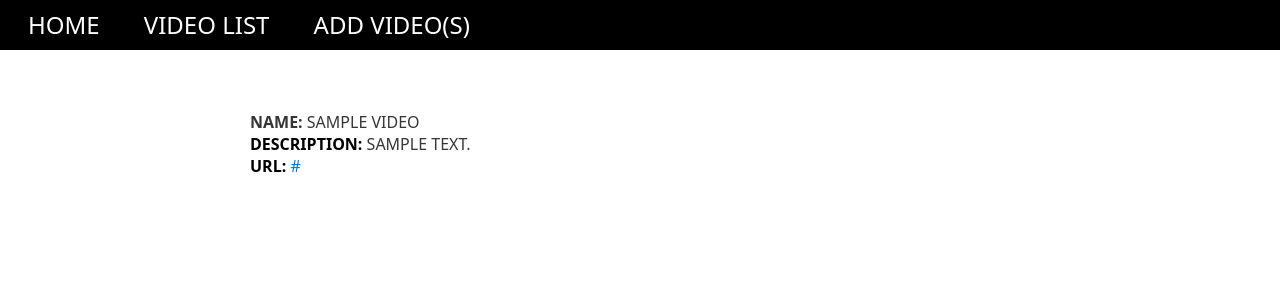
After one commit to a1d3nmam3d0v/django-youtube-app, a Django app: page /video/1 in a window 1280 px wide. The commit adds this page. Shown: the top 300 px of the page. Run offline with Django 4.2, Linux system fonts and the light colour scheme; tables that the repository leaves empty hold one stand-in row (values such as "Sample post").

Commit message:
link from video list goes to a video detail page for each video

```diff
--- a/video/settings.py
+++ b/video/settings.py
@@ -116,7 +116,7 @@ USE_TZ = True
 # Static files (CSS, JavaScript, Images)
 # https://docs.djangoproject.com/en/4.1/howto/static-files/
 
-STATIC_URL = "static/"
+STATIC_URL = "/static/"
 
 # Default primary key field type
 # https://docs.djangoproject.com/en/4.1/ref/settings/#default-auto-field
--- a/video_collection/static/css/styles.css
+++ b/video_collection/static/css/style.css
@@ -5,11 +5,15 @@
     text-transform: uppercase;
 }
 
+h1 {
+    font-size: 130px;
+}
+
 nav {
     position: fixed;
     top: 0;
     right: 0;
-    margin-bottom: 1rem;
+    /* margin-bottom: 1rem; */
     width: 100%;
     background-color: black;
     padding: 0.5rem;
@@ -24,12 +28,17 @@ nav a {
 }
 
 a:hover{
+    color: blue;
+    /* color: #d8c1ff; */
     text-decoration: none;
-    font-weight: bold;
+    /* font-weight: bold; */
 }
 
 .page-wrapper {
     background: #d8c1ff;
+
+    /* background-color: rgb(50, 104, 205); */
+    /* background-color: black; */
     text-indent: 0.5rem;
 }
 
@@ -42,7 +51,7 @@ a:hover{
 .search-form {
     display: flex;
     align-items: center;
-    margin: 1rem 0;
+    /* margin: 1rem 0; */
     padding: 1rem 0;
     justify-content: center;
     flex-wrap: wrap;
@@ -58,12 +67,15 @@ label {
     overflow: hidden;
 }
 
-.video-name,
-.video-notes,
-.video-url {
+.details-link {
     text-align: right;
     padding-right: 1rem;
+    font-size: 40px;
 }
+
+
+
+
 
 .video-url {
     display: block;
--- a/video_collection/templates/video_collection/base.html
+++ b/video_collection/templates/video_collection/base.html
@@ -1,10 +1,12 @@
 {% load static %}
+<!DOCTYPE html>
+<html lang="en">
+    <head>
+        <meta charset="UTF-8" />
 
-<html>
-    <head>
         <title>Noise and Sound</title>
         <link rel="stylesheet" href="https://cdn.jsdelivr.net/gh/kognise/water.css@latest/dist/light.min.css" />
-        <link rel="stylesheet" href="{% static 'css/styles.css' %}" />
+        <link rel="stylesheet" href="{% static 'css/style.css' %}" />
     </head>
     <body>
         <nav>
--- /dev/null
+++ b/video_collection/templates/video_collection/video_detail.html
@@ -0,0 +1,13 @@
+{% extends 'video_collection/base.html'%}
+{% block content %}
+
+<b>Name:</b>
+{{ video.name }}
+<br>
+<strong>Description:</strong>
+{{ video.notes }}
+<br>
+<strong>URL:</strong> <a class="data" href="{{ video.url }}">{{video.url}}</a>
+
+
+{% endblock %}
--- a/video_collection/templates/video_collection/video_list.html
+++ b/video_collection/templates/video_collection/video_list.html
@@ -21,12 +21,10 @@
     <br />
     <br />
     <div>
-        <h2 class="video-name">{{ video.name }}</h2>
-        <h3 class="video-notes">{{ video.notes }}</h3>
         <div class="video-wrapper">
             <iframe width="420" height="315" src="https://youtube.com/embed/{{video.video_id}}"></iframe>
         </div>
-        <a class="video-url" href="{{ video.url }}">{{video.url}}</a>
+        <p class="details-link">SEE <a href="{% url 'video_details' video.pk %}"> DETAILS</a> ABOUT THIS VIDEO</p>
     </div>
 
     {% empty %}
--- a/video_collection/urls.py
+++ b/video_collection/urls.py
@@ -9,4 +9,7 @@ urlpatterns = [
     path("", views.home, name="home"),
     path("add", views.add, name="add_video"),
     path("video_list", views.video_list, name="video_list"),
+    # Lab part 2 -
+    # Create a new page that displays all the data about one video.
+    path("video/<int:video_pk>", views.video_details, name="video_details"),
 ]
--- a/video_collection/views.py
+++ b/video_collection/views.py
@@ -1,7 +1,7 @@
 from django.contrib import messages
 from django.core.exceptions import ValidationError
 from django.db import IntegrityError
-from django.shortcuts import render, redirect
+from django.shortcuts import render, redirect, get_object_or_404
 from django.db.models.functions import Lower
 from .forms import VideoForm, SearchForm
 from .models import Video
@@ -61,3 +61,8 @@ def video_list(request):
         "video_collection/video_list.html",
         {"videos": videos, "search_form": search_form},
     )
+
+
+def video_details(request, video_pk):
+    video = get_object_or_404(Video, pk=video_pk)
+    return render(request, "video_collection/video_detail.html", {"video": video})
```
